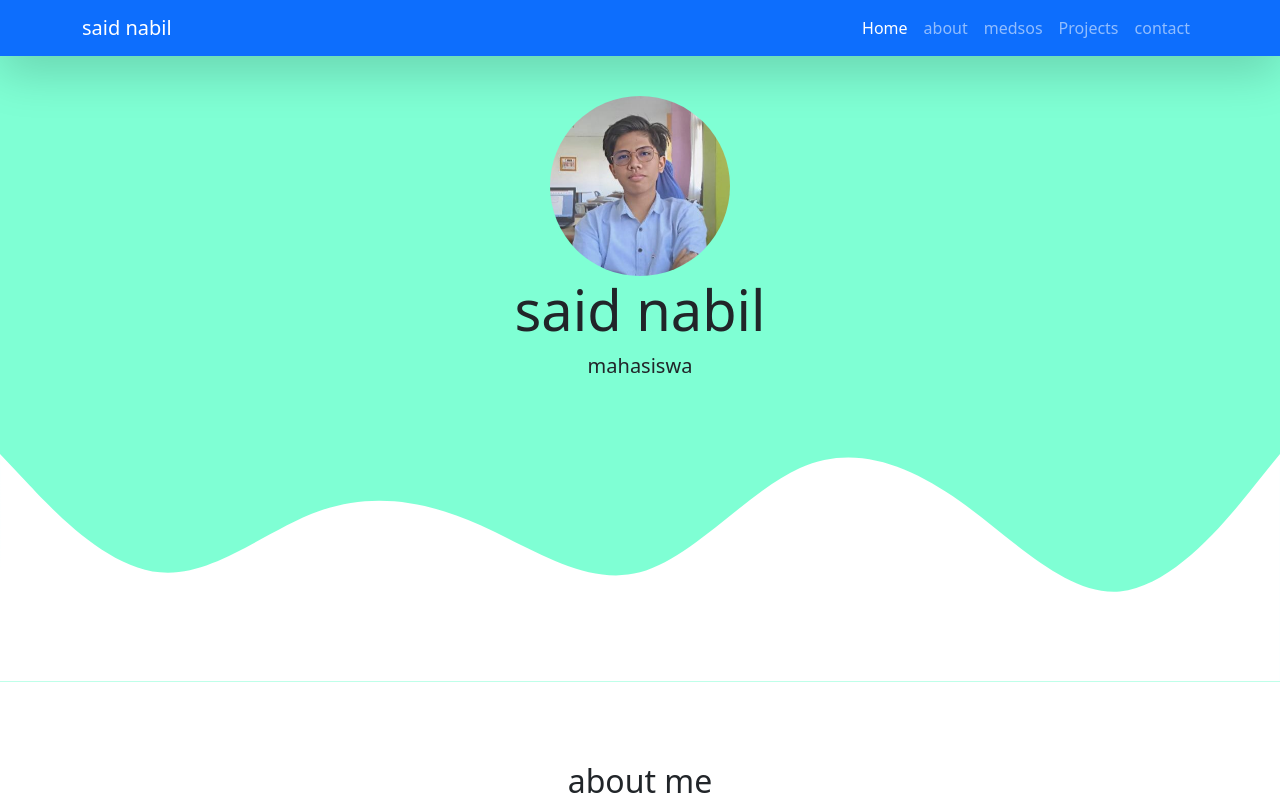
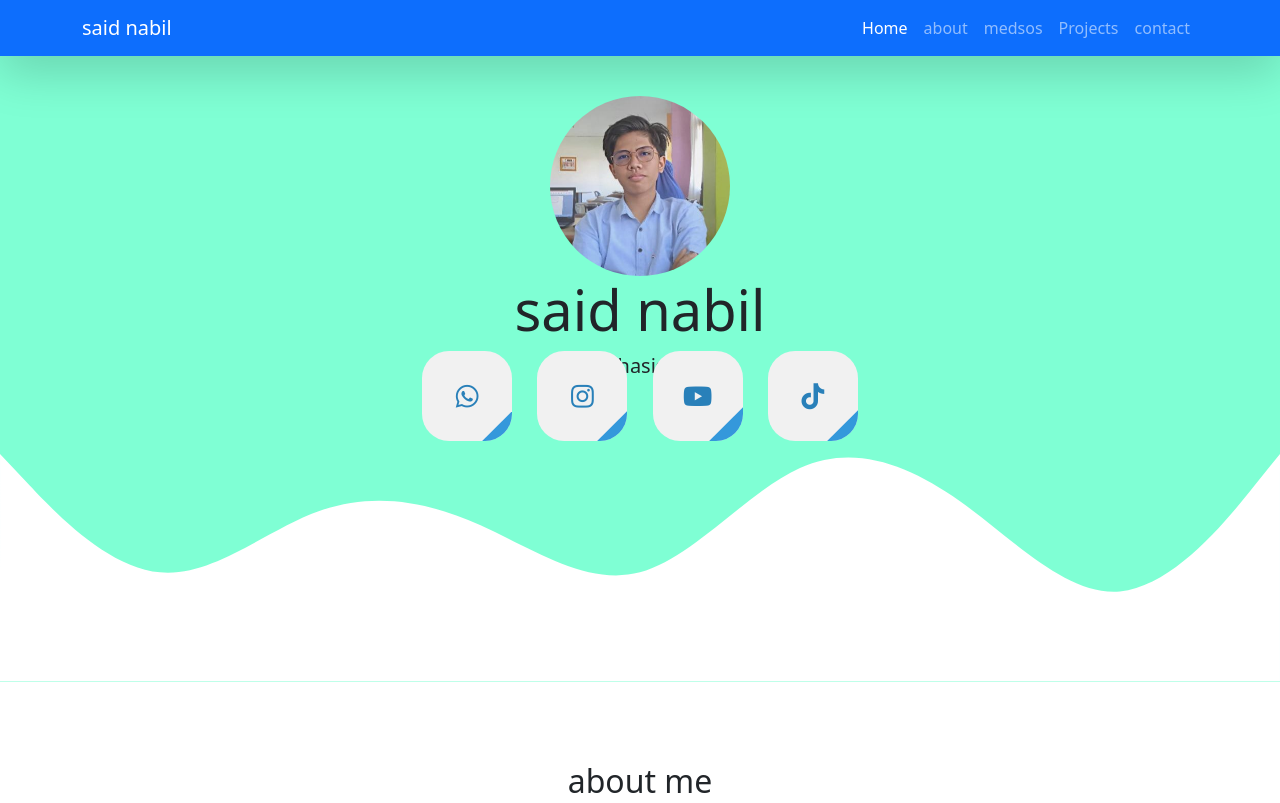
Before and after one commit to nabil2334/nabil.github.io, a plain HTML site: page index.html in a window 1280 px wide. Shown: the top 803 px of the page. Drawn offline with nearby package versions, Linux system fonts and the light colour scheme.

Commit message:
ubah teks

```diff
--- a/index.html
+++ b/index.html
@@ -12,6 +12,7 @@
     <title>my portofolio</title>
     </style>
   </head>
+  <link rel="stylesheet" type="text/css" href="https://cdnjs.cloudflare.com/ajax/libs/font-awesome/5.14.0/css/all.min.css">
   <body id="home">
   <!-- navbar -->
   <nav class="navbar navbar-expand-lg navbar-dark bg-primary shadow-lg fixed-top ">
@@ -77,18 +78,18 @@
     <section id="medsos">
       <div class="container">
         <div class="row justify-content-center text-center mb-3 fs-5">
-        <div class="col-md-4">
-          <h2>media sosial</h2>
-          <h3><a href="https://www.instagram.com/saidnabil24/">instagram</a></h3>
-          <h3><a href="https://api.whatsapp.com/send?phone=6281257173792">whatsapp</a></h3>
-          <h3><a href="http://tiktok.com/@saidnabil585">tiktok</a></h3>
-          <h3><a href="https://youtube.com/@asn2347">youtube</a></h3>
+          <div class="icon">
+            <a class="tombol" href="https://api.whatsapp.com/send?phone=6281257173792"><i class="fab fa-whatsapp style=font-size:36px"></i></a>
+            <a class="tombol" href="https://www.instagram.com/saidnabil24/"><i class="fab fa-instagram"></i></a>
+            <a class="tombol" href="https://youtube.com/@asn2347"><i class="fab fa-youtube"></i></a>
+            <a class="tombol" href="http://tiktok.com/@saidnabil585"><i class="fab fa-tiktok"></i></a>
           </div>
         </div>
       </div>
       <svg xmlns="http://www.w3.org/2000/svg" viewBox="0 0 1440 320"><path fill="#7fffd4" fill-opacity="1" d="M0,256L30,256C60,256,120,256,180,261.3C240,267,300,277,360,245.3C420,213,480,139,540,144C600,149,660,235,720,261.3C780,288,840,256,900,250.7C960,245,1020,267,1080,245.3C1140,224,1200,160,1260,154.7C1320,149,1380,203,1410,229.3L1440,256L1440,320L1410,320C1380,320,1320,320,1260,320C1200,320,1140,320,1080,320C1020,320,960,320,900,320C840,320,780,320,720,320C660,320,600,320,540,320C480,320,420,320,360,320C300,320,240,320,180,320C120,320,60,320,30,320L0,320Z"></path></svg>
     </section>
     <!-- akhir medsos -->
+
 
   <!-- projects -->
   <section id="projects">
--- a/style.css
+++ b/style.css
@@ -17,3 +17,64 @@ body {
 section {
   padding-top: 5rem;
 }
+body{
+  margin: 0;
+  padding: 0;
+}
+.icon{
+  position: absolute;
+  top: 50%;
+  transform: translateY(-50%);
+  width: 100%;
+  text-align: center;
+}
+.tombol{
+  display: inline-block;
+  width: 90px;
+  height: 90px;
+  background: #f1f1f1;
+  margin: 10px;
+  border-radius: 30%;
+  box-sizing: 0 5px 15px -5px #00000070;
+  overflow: hidden;
+  position: relative;
+  color: #2980b9;
+}
+.tombol i{
+  transition: 0.2s linear;
+  font-size: 26px;
+  line-height: 90px;
+}
+.tombol:hover i{
+  transform: scale(1.3);
+  color: #f1f1f1;
+}
+.tombol::before{
+  content: "";
+  position: absolute;
+  width: 120px;
+  height: 120px;
+  left: -110;
+  top: 90%;
+  transform: rotate(45deg);
+  background: #3498db;
+}
+.tombol:hover::before{
+  left: -10%;
+  top: -10%;
+  animation: aaa 0.7s 1;
+}
+@keyframes aaa{
+  0%{
+    left: -110%;
+    top: 90%;
+  }
+  50%{
+    left: 10%;
+    top: -30%;
+  }
+  100%{
+    left: -10%;
+    top: -10%;
+  }
+}
```
Lines whose indentation alone changed are shown as unchanged.
